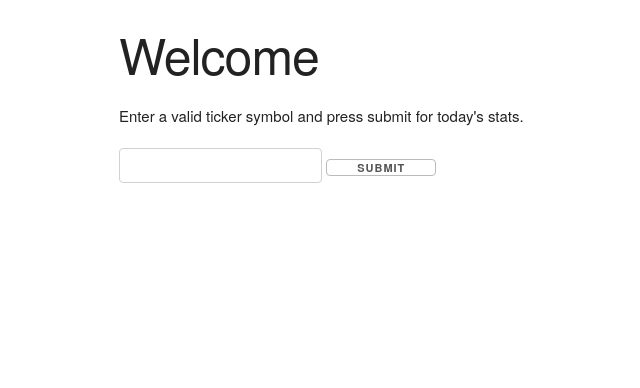
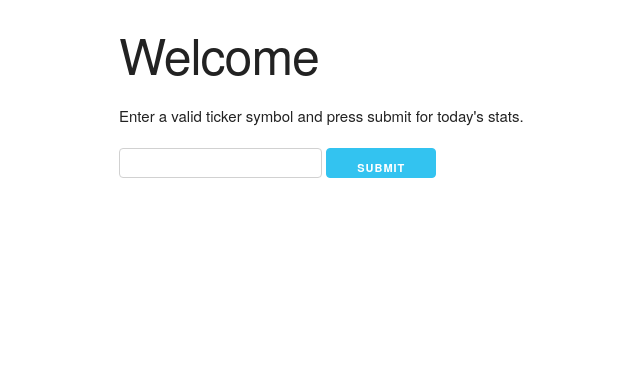
Before and after one commit to MAZimmermann/maz-pyapps, a Flask app: page / in a window 1280 px wide. Shown: the top 388 px of the page, without its empty margins (41-681 px from the left). Run offline with Flask 2, Linux system fonts and the light colour scheme.

Commit message:
Finalized styling, changed redirect link in index.html for production site on aws

```diff
--- a/static/css/skeleton.css
+++ b/static/css/skeleton.css
@@ -171,13 +171,13 @@ input[type="submit"],
 input[type="reset"],
 input[type="button"] {
   display: inline-block;
-  /*height: 38px;*/
+  height: 38px;
   padding: 0 30px;
   color: #555;
   text-align: center;
   font-size: 11px;
   font-weight: 600;
-  /*line-height: 38px;*/
+  line-height: 38px;
   letter-spacing: .1rem;
   text-transform: uppercase;
   text-decoration: none;
@@ -234,7 +234,7 @@ input[type="url"],
 input[type="password"],
 textarea,
 select {
-  /*height: 38px;*/
+  height: 38px;
   padding: 6px 10px; /* The 6px vertically centers text on FF, ignored by Webkit */
   background-color: #fff;
   border: 1px solid #D1D1D1;
@@ -254,7 +254,7 @@ textarea {
      -moz-appearance: none;
           appearance: none; }
 textarea {
-  /*min-height: 65px;*/
+  min-height: 65px;
   padding-top: 6px;
   padding-bottom: 6px; }
 input[type="email"]:focus,
--- a/templates/index.html
+++ b/templates/index.html
@@ -9,7 +9,7 @@
 
   <script>
       function append(){
-          var action_src = "http://localhost:5000/" + document.getElementsByName("ticker")[0].value;
+          var action_src = "http://maz-pyapps.qwwtwq3wae.us-east-1.elasticbeanstalk.com/" + document.getElementsByName("ticker")[0].value;
           var submit = document.getElementById('submitTicker');
           submit.action = action_src ;
       }
@@ -23,9 +23,9 @@
         <h6>Enter a valid ticker symbol and press submit for today's stats.</h6>
       </section>
 
-      <form id="submitTicker" onsubmit="append()" method="post">
-        <input type="text" name="ticker">
-        <input type="submit" value="Submit">
+      <form id="submitTicker" onsubmit="append()" method="post"> <!-- It's !important that the styling's perfect! -->
+        <input type="text" name="ticker" style="height: 30px !important; vertical-align: middle !important;">
+        <input class="button-primary" type="submit" value="Submit" style="height: 30px !important; vertical-align: middle !important;">
       </form>
 
     </div>
```
